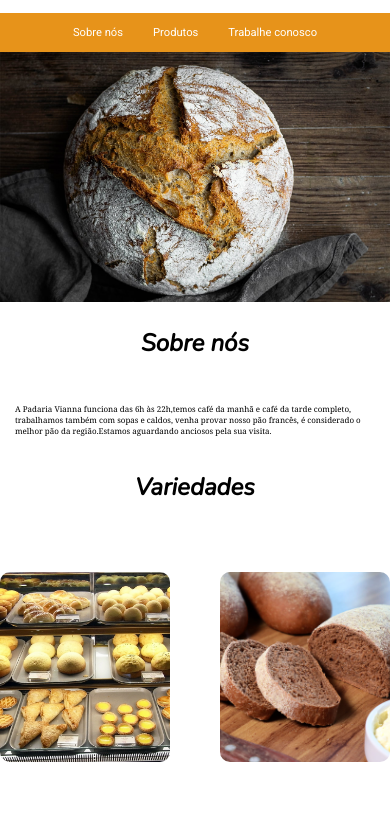
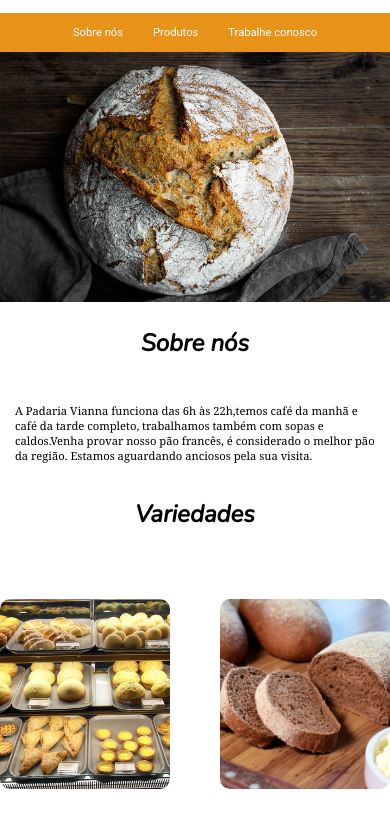
Before and after one commit to FabioVianna10/Site-Padaria-Vianna, a plain HTML site: page index.html in a window 390 px wide. Shown: the part 137-964 px from the top of the page. Drawn offline with nearby package versions, Linux system fonts and the light colour scheme.

Commit message:
atualizacao

```diff
--- a/index.html
+++ b/index.html
@@ -63,7 +63,8 @@
             </div>
 
             <h2>Sobre nós</h2>
-            <p id="descricao"> A Padaria Vianna funciona das 6h às 22h,temos café da manhã e café da tarde completo, trabalhamos também com sopas e caldos, venha provar nosso pão francês, é considerado o melhor pão da região.Estamos aguardando anciosos pela sua visita.
+            <p id="descricao"> A Padaria Vianna funciona das 6h às 22h,temos café da manhã e café da tarde completo, trabalhamos também com sopas e caldos.Venha provar nosso pão francês, é considerado o melhor pão da região.
+            Estamos aguardando anciosos pela sua visita.
                  </p>
             <h2>Variedades</h2>
 
--- a/style.css
+++ b/style.css
@@ -3,6 +3,7 @@
     padding: 0;
     font-family:  'Roboto', sans-serif;
     box-sizing: border-box;
+    scroll-behavior: smooth;
 }
 
 
@@ -114,7 +115,7 @@ width: 100%;
 
 #descricao{
     margin-top: 15px;
-    font-size: 0.8em;
+    font-size: 1.2em;
     font-weight: 400;
     font-family: Georgia, 'Times New Roman', Times, serif;
     padding: 10px;
@@ -331,7 +332,7 @@ width: 100%;
 
 #descricao{
     margin-top: 15px;
-    font-size: 0.7em;
+    font-size: 1.1em;
     font-weight: 300;
     font-family: Georgia, 'Times New Roman', Times, serif;
 
@@ -550,7 +551,7 @@ width: 100%;
 
 #descricao{
     margin-top: 15px;
-    font-size: 0.7em;
+    font-size: 1em;
     font-weight: 300;
     font-family: Georgia, 'Times New Roman', Times, serif;
 
@@ -768,7 +769,7 @@ h2:hover{
 
 #descricao{
     margin-top: 15px;
-    font-size: 0.6em;
+    font-size: 0.8em;
     font-weight: 300;
     font-family: Georgia, 'Times New Roman', Times, serif;
 
@@ -985,7 +986,7 @@ h2:hover{
 
 #descricao{
     margin-top: 15px;
-    font-size: 0.5em;
+    font-size: 0.7em;
     font-weight: 300;
     font-family: Georgia, 'Times New Roman', Times, serif;
 
```
